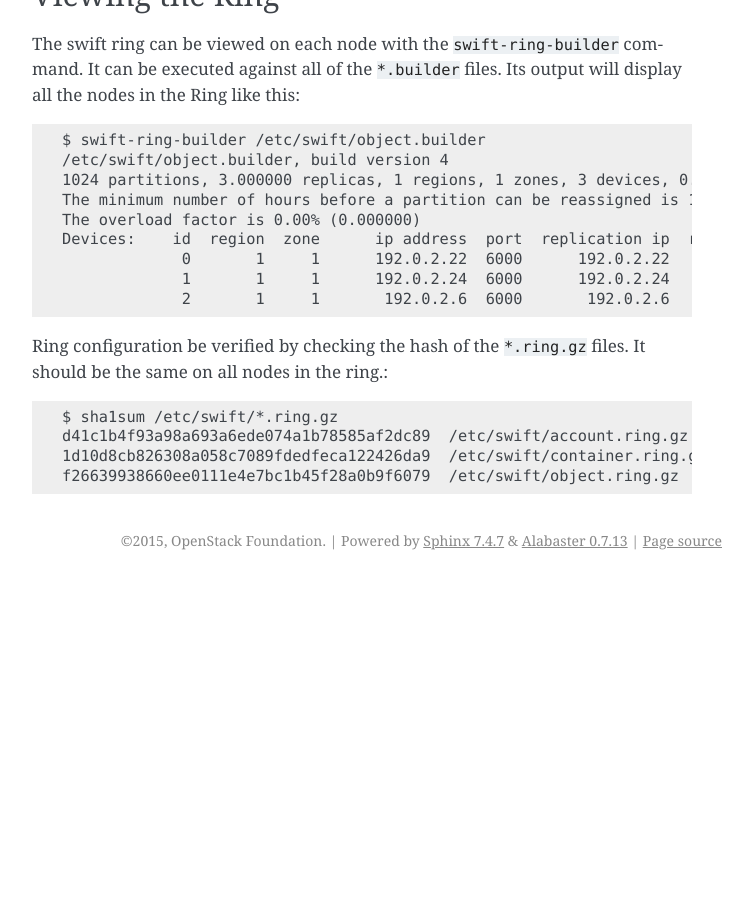
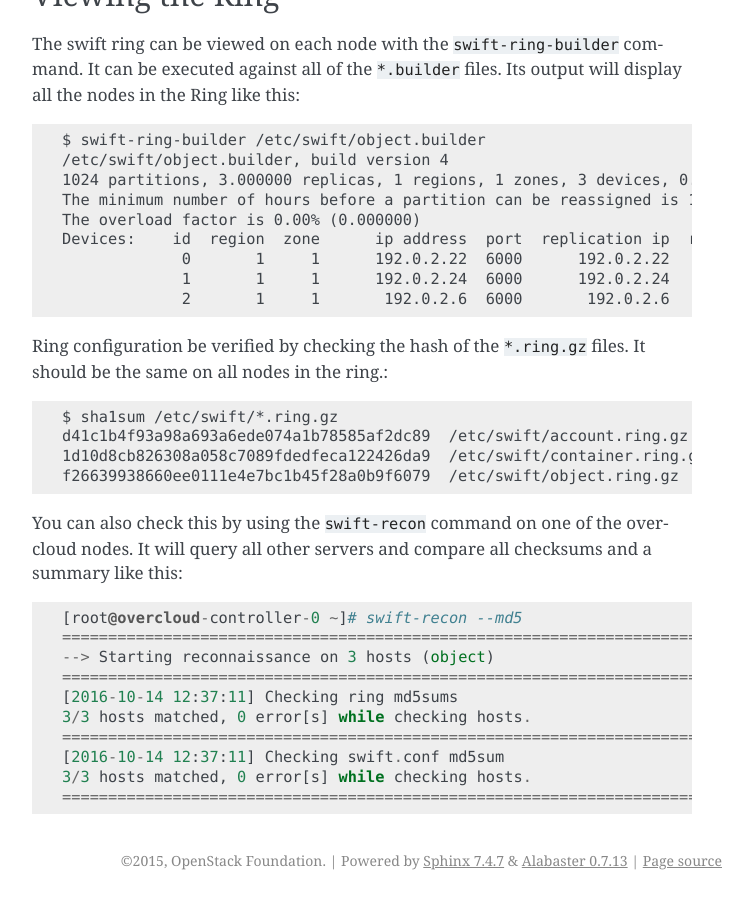
Before and after one commit to openstack-archive/tripleo-docs, a Sphinx documentation site: the page built from doc/source/advanced_deployment/deploy_swift.rst, in a window 1280 px wide and 900 px high, scrolled down 1685 px. Shown: the whole window, without its empty margins (388-1141 px from the left). Built offline with Sphinx 7.4.7, drawn with Linux system fonts in a browser that asks for light colours; before the commit the page ends 2265 px from its top, so only the background shows below that.

Commit message:
Add swift-recon example for Swift
Change-Id: I327ce182fe17cd77053751088186b73a870d38ed

```diff
--- a/doc/source/advanced_deployment/deploy_swift.rst
+++ b/doc/source/advanced_deployment/deploy_swift.rst
@@ -99,3 +99,18 @@ files. It should be the same on all nodes in the ring.::
     d41c1b4f93a98a693a6ede074a1b78585af2dc89  /etc/swift/account.ring.gz
     1d10d8cb826308a058c7089fdedfeca122426da9  /etc/swift/container.ring.gz
     f26639938660ee0111e4e7bc1b45f28a0b9f6079  /etc/swift/object.ring.gz
+
+You can also check this by using the ``swift-recon`` command on one of the
+overcloud nodes. It will query all other servers and compare all checksums and
+a summary like this::
+
+    [root@overcloud-controller-0 ~]# swift-recon --md5
+    ===============================================================================
+    --> Starting reconnaissance on 3 hosts (object)
+    ===============================================================================
+    [2016-10-14 12:37:11] Checking ring md5sums
+    3/3 hosts matched, 0 error[s] while checking hosts.
+    ===============================================================================
+    [2016-10-14 12:37:11] Checking swift.conf md5sum
+    3/3 hosts matched, 0 error[s] while checking hosts.
+    ===============================================================================
```
